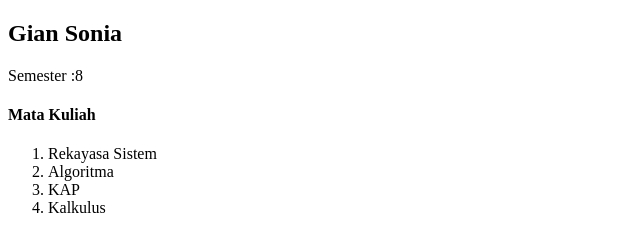
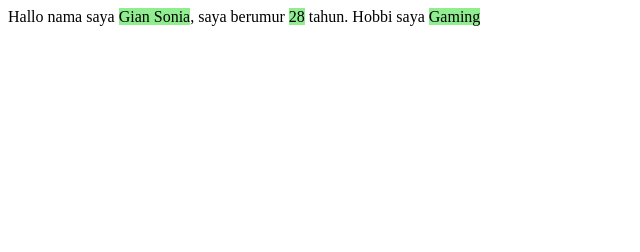
Before and after one commit to giansoniaputra/advance-javascript, a plain HTML site: page index.html in a window 1280 px wide. Shown: the whole page, without its empty margins (0-640 px from the left). Drawn offline with Linux system fonts and the light colour scheme.

Commit message:
Tagged Tempalate Literal

```diff
--- /dev/null
+++ b/TaggedTempalteLireral.js
@@ -0,0 +1,44 @@
+// //Tagged Template
+// const nama = "Gian Sonia";
+// const umur = 28;
+
+// function coba(strings, ...values) {
+//   //   let result = "";
+//   //   strings.forEach((str, i) => {
+//   //     result += `${str}${values[i] || ""}`;
+//   //   });
+//   //   return result;
+
+//   return strings.reduce(
+//     (result, str, i) => `${result}${str}${values[i] || ""}`,
+//     ""
+//   );
+// }
+
+// const str = coba`Hallo nama saya ${nama}, saya berumur ${umur} tahun`;
+
+// console.log(str);
+
+//Highlight
+//Tagged Template
+const nama = "Gian Sonia";
+const umur = 28;
+const hobi = "Gaming";
+
+function highlight(strings, ...values) {
+  //   let result = "";
+  //   strings.forEach((str, i) => {
+  //     result += `${str}${values[i] || ""}`;
+  //   });
+  //   return result;
+
+  return strings.reduce(
+    (result, str, i) =>
+      `${result}${str} <span class="hl"> ${values[i] || ""}</span>`,
+    ""
+  );
+}
+
+const str = highlight`Hallo nama saya ${nama}, saya berumur ${umur} tahun. Hobbi saya ${hobi}`;
+
+document.body.innerHTML = str;
--- a/index.html
+++ b/index.html
@@ -5,12 +5,18 @@
     <meta charset="UTF-8">
     <meta name="viewport" content="width=device-width, initial-scale=1.0">
     <title>Advance Javascripts</title>
+
+    <style>
+        .hl {
+            background-color: lightgreen !important;
+        }
+    </style>
 </head>
 
 <body>
 
 
-    <script src="templateLiteral.js"></script>
+    <script src="TaggedTempalteLireral.js"></script>
 </body>
 
 </html>
```
